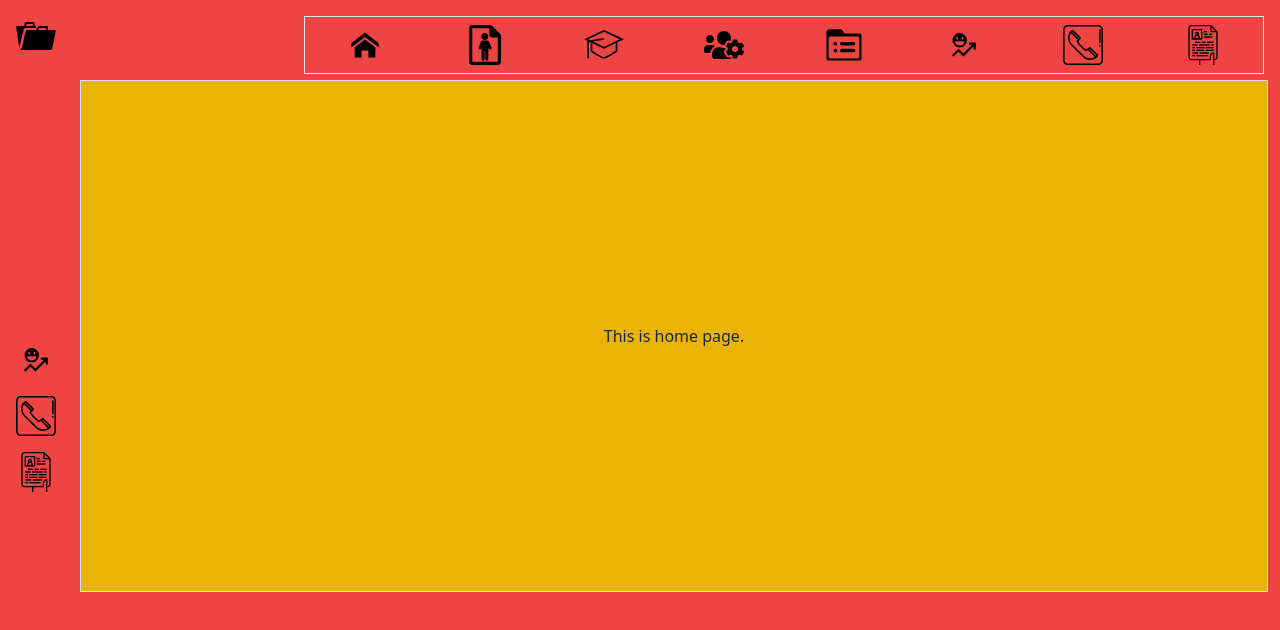
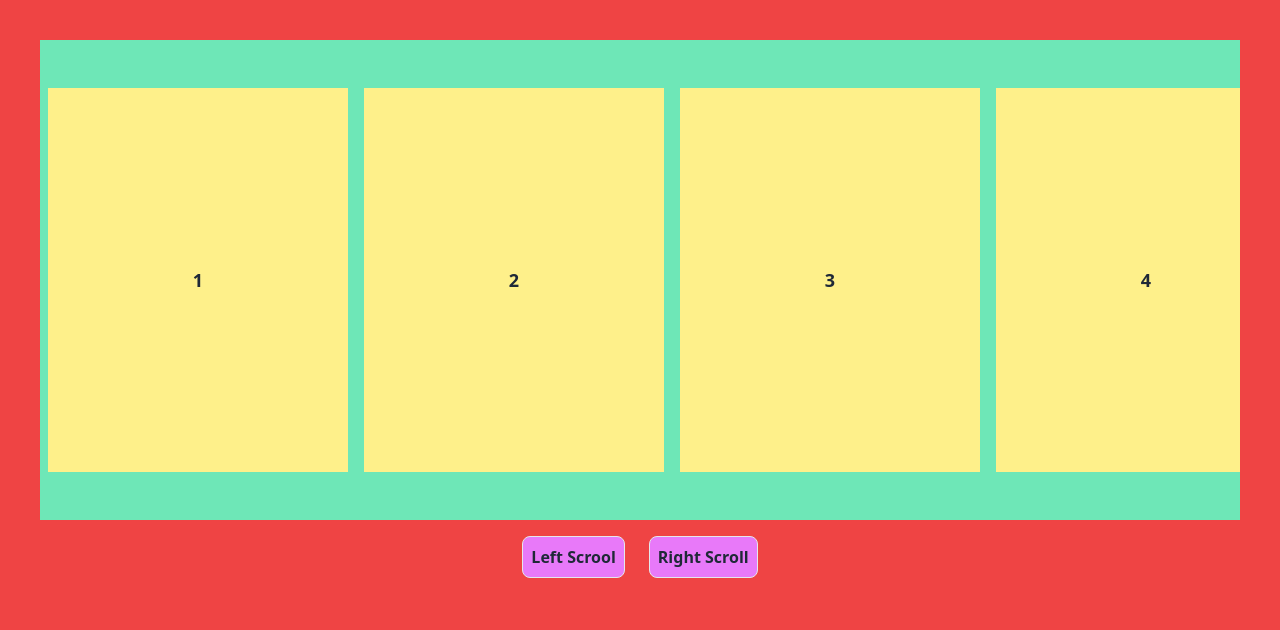
Before and after one commit to moshfequrrahman57/portfolio, a React (Vite) app: page / in a window 1280 px wide. Shown: the top 630 px of the page. Built offline with nearby package versions, Linux system fonts and the light colour scheme.

Commit message:
scroll by button

```diff
--- a/src/Components/Layout.jsx
+++ b/src/Components/Layout.jsx
@@ -1,51 +1,8 @@
-import React, { useRef } from 'react';
 
 const Layout = (props) => {
-  let dropdown_div=useRef();
-  let linked_div=useRef();
-  let parent_div=useRef();
     return (
-        <div ref={parent_div} className='box-border m-0 p-0 bg-gradient-to-br from-green-200 from-10% via-sky-200 via-30% to-orange-100 to-90%'>
-       <img src="/portfolio-svgrepo-com.svg" alt="logo" width={40} height={40}
-      className='fixed top-4 left-4 ' />
 
-      <button onClick={()=>{
-        linked_div.current.classList.toggle("active_linked");
-        dropdown_div.current.classList.toggle("active_dropdown");
-         }}
-          className='md:hidden fixed top-4 right-4'>
-          <img src="/button-circle-round-arrow-down-svgrepo-com.svg" alt="dropdown" width={40} height={40} className='p-1' />
-        </button>
-
-
-  {/* linked div start */}
-  <div className='fixed top-20 right-4 h-full flex flex-col items-center justify-start
-       md:top-4 md:left-4 md:items-start '>
-
-          <div ref={linked_div} className='border md:border-none flex-col md:flex-col  md:flex md:h-full  md:justify-center'>
-         <img src="/experience.svg" alt="Experience" width={40} height={40} className='my-2'/>
-          <img src="/contact-svgrepo-com.svg" alt="Contact" width={40} height={40} className='my-2'/>
-          <img src="/resume-portfolio-svgrepo-com.svg" alt="Resume" width={40} height={40} className='my-2'/>
-
-          </div>
-        </div>
-  {/* linked div end */}
-
-        <div className='fixed top-20 md:top-4 right-4 h-full flex flex-col items-center justify-start
-        md:h-fit md:flex-row md:w-full md:justify-end
-       '>
-          <div ref={dropdown_div} className='hidden border flex-col md:flex-row  md:flex md:basis-3/4  md:justify-around'>
-          <img src="home-svgrepo-com.svg" alt="Home" width={40} height={40} className='my-2'/>
-          <img src="/about-successful-man-svgrepo-com.svg" alt="about" width={40} height={40} className='my-2'/>
-          <img src="/education-svgrepo-com.svg" alt="edu" width={40} height={40} className='my-2'/>
-          <img src="/skill.svg" alt="skill" width={40} height={40} className='my-2'/>
-          <img src="/project-21.svg" alt="projects" width={40} height={40} className='my-2'/>
-          <img src="/experience.svg" alt="Experience" width={40} height={40} className='my-2'/>
-          <img src="/contact-svgrepo-com.svg" alt="Contact" width={40} height={40} className='my-2'/>
-          <img src="/resume-portfolio-svgrepo-com.svg" alt="Resume" width={40} height={40} className='my-2'/>
-
-          </div>
-        </div>
+        <div className="m-0 p-0 box-border">
         {props.children}
         </div>
 
--- /dev/null
+++ b/src/Components/Project.jsx
@@ -0,0 +1,11 @@
+import React from 'react';
+
+const Project = () => {
+    return (
+        <div>
+            <p>This is project page</p>
+        </div>
+    );
+};
+
+export default Project;
--- /dev/null
+++ b/src/Components/Resume.jsx
@@ -0,0 +1,11 @@
+import React from 'react';
+
+const Resume = () => {
+    return (
+        <div>
+            <p>This is resume page</p>
+        </div>
+    );
+};
+
+export default Resume;
--- a/src/Pages/Homepages.jsx
+++ b/src/Pages/Homepages.jsx
@@ -1,12 +1,88 @@
 import React from 'react';
 import Layout from '../Components/Layout';
+import { useRef,useState } from 'react';
+
+
 
 const Homepages = () => {
+    let div_width=300;
+   const [scroll_position,setScroll_position]=useState(0);
+    const scroll_div=useRef();
+
+   const handle_scrolling=(scroll_amount)=>{
+        let newScroolPosition=scroll_position+scroll_amount;
+        if(newScroolPosition<0){newScroolPosition=0;}
+        if(newScroolPosition>2100){newScroolPosition=2100;}
+    setScroll_position(newScroolPosition);
+    scroll_div.current.scrollLeft=newScroolPosition;
+    console.log(newScroolPosition);
+
+   }
+
+let div_array=[1,2,3,4,5,6,7,8];
+
+//touch event
+let touchstartX,touchstartY,touchendX,touchendY;
+
+const touch_start=(event)=>{
+    touchstartX = event.changedTouches[0].screenX;
+    touchstartY = event.changedTouches[0].screenY;
+    console.log(touchstartX,touchstartY);
+  }
+  const touch_end=(event)=>{
+    touchendX = event.changedTouches[0].screenX;
+    touchendY = event.changedTouches[0].screenY;
+    console.log(touchendX,touchendY);
+    handle_gesture();
+  }
+
+ function handle_gesture(){
+    if (touchendX < touchstartX) {
+      console.log('Swiped Left');
+      handle_scrolling(div_width);
+  }
+
+  if (touchendX > touchstartX) {
+      console.log('Swiped Right');
+      handle_scrolling(-div_width);
+  }
+
+  if (touchendY < touchstartY) {
+      console.log('Swiped Up');
+  }
+
+  if (touchendY > touchstartY) {
+      console.log('Swiped Down');
+  }
+
+  if (touchendY === touchstartY) {
+      console.log('Tap');
+  }
+
+  }
+
     return (
        <Layout>
-        <div className='bg-red-500  py-20 pl-3 pr-20 h-screen md:px-20 md:pr-3'>
-            <p className='bg-yellow-500 h-4/5 flex flex-col items-center justify-center
-        border'>This is home page.</p>
+        <div className='bg-red-500 p-8 md:p-10 w-full h-screen  '>
+            <div ref={scroll_div} className='bg-emerald-300 flex justify-start items-center w-full h-2/3
+            overflow-x-scroll scroll-smooth '>
+                {
+                    div_array.map((item,index)=>{
+                        return(
+                            <div onTouchStart={touch_start} onTouchEnd={touch_end} className='mx-2 bg-yellow-200 flex items-center justify-center font-bold
+                            text-lg h-4/5 w-[300px] flex-shrink-0  '>{item.toString()}</div>
+                        )
+                    })
+                }
+
+
+            </div>
+            <div className='flex mt-4 justify-center items-center gap-6'>
+                    <button className='rounded-lg  border p-2 bg-fuchsia-400 font-bold'
+                    onClick={()=>{handle_scrolling(-div_width)}}>Left Scrool</button>
+                    <button className='rounded-lg border p-2 bg-fuchsia-400 font-bold'
+                    onClick={()=>{handle_scrolling(div_width)}}>Right Scroll</button>
+                </div>
         </div>
        </Layout>
     );
```
Also changed, not shown: src/Components/Contact.jsx (added), src/Components/Profile.jsx (added).
